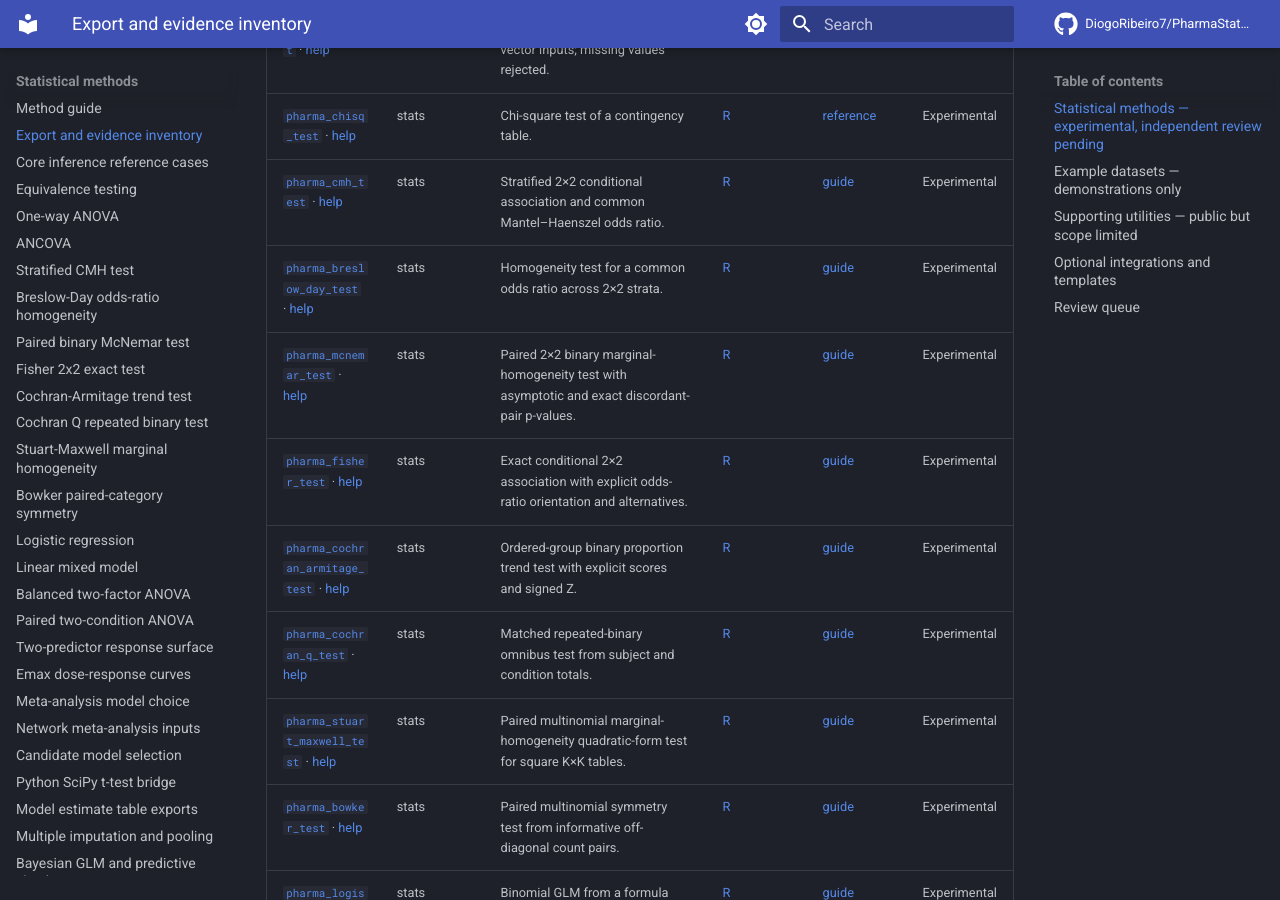
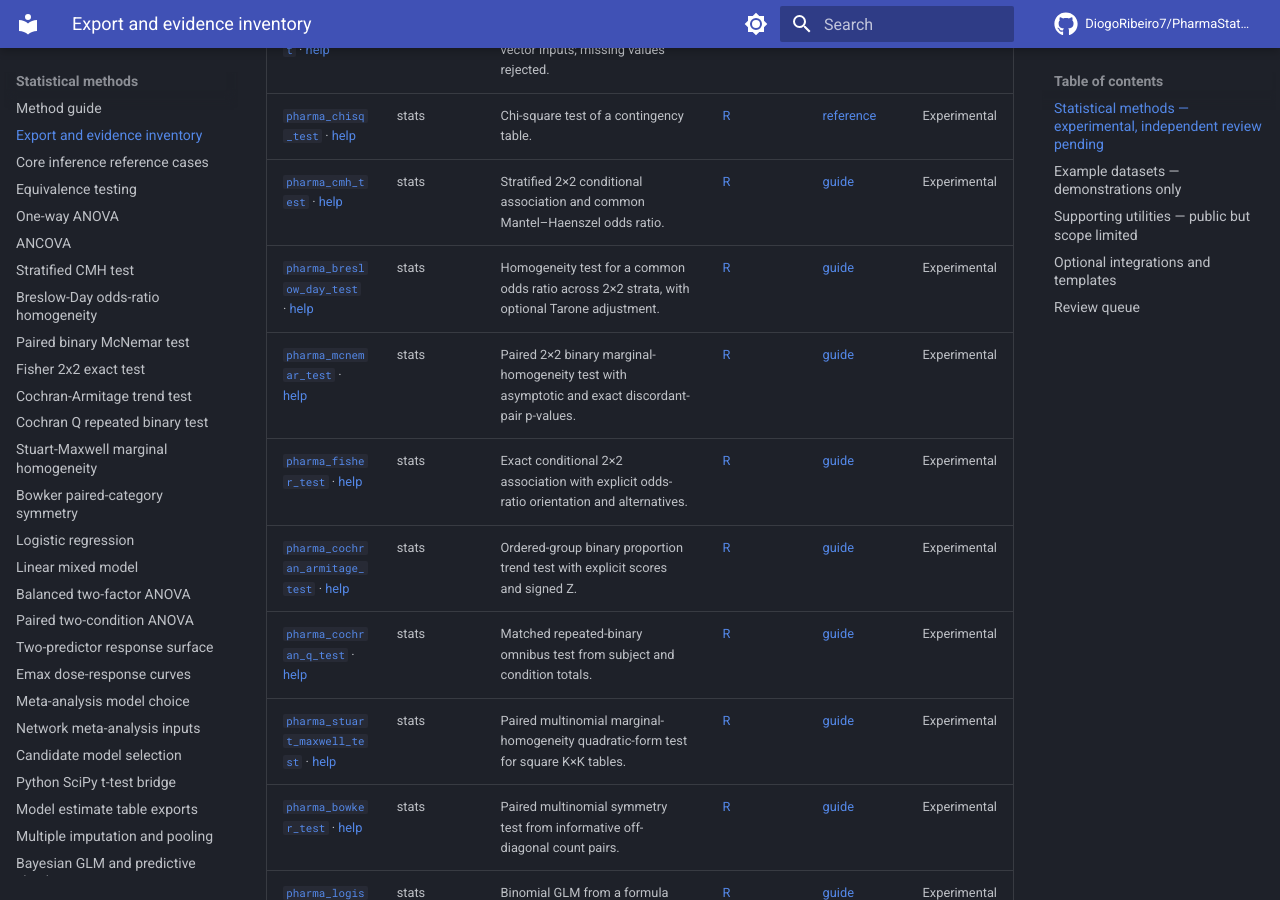
Before and after one commit to DiogoRibeiro7/PharmaStatsR, an MkDocs documentation site: the page built from docs/method-inventory.md, in a window 1280 px wide and 900 px high, scrolled down 938 px. Built offline with MkDocs 1.6.1 and Material for MkDocs 9.7.7, drawn with Linux system fonts in a browser that asks for light colours; comment, search, counter and statistics services are not loaded.

Commit message:
docs: integrate Tarone-adjusted Breslow-Day test

```diff
--- a/docs/method-inventory.md
+++ b/docs/method-inventory.md
@@ -15,7 +15,7 @@
 | [`pharma_t_test`](https://github.com/DiogoRibeiro7/PharmaStatsR/blob/main/R/pharma_t_test.R) · [help](https://github.com/DiogoRibeiro7/PharmaStatsR/blob/main/man/pharma_t_test.Rd) | stats | Two-sample t test; formula and vector inputs; missing values rejected. | [R](https://github.com/DiogoRibeiro7/PharmaStatsR/blob/main/tests/testthat/test-core-inference-references.R) | [reference](core-reference-cases.md) | Experimental |
 | [`pharma_chisq_test`](https://github.com/DiogoRibeiro7/PharmaStatsR/blob/main/R/pharma_chisq_test.R) · [help](https://github.com/DiogoRibeiro7/PharmaStatsR/blob/main/man/pharma_chisq_test.Rd) | stats | Chi-square test of a contingency table. | [R](https://github.com/DiogoRibeiro7/PharmaStatsR/blob/main/tests/testthat/test-core-inference-references.R) | [reference](core-reference-cases.md) | Experimental |
 | [`pharma_cmh_test`](https://github.com/DiogoRibeiro7/PharmaStatsR/blob/main/R/pharma_cmh_test.R) · [help](https://github.com/DiogoRibeiro7/PharmaStatsR/blob/main/man/pharma_cmh_test.Rd) | stats | Stratified 2×2 conditional association and common Mantel–Haenszel odds ratio. | [R](https://github.com/DiogoRibeiro7/PharmaStatsR/blob/main/tests/testthat/test-cmh-reference.R) | [guide](cmh.md) | Experimental |
-| [`pharma_breslow_day_test`](https://github.com/DiogoRibeiro7/PharmaStatsR/blob/main/R/pharma_breslow_day_test.R) · [help](https://github.com/DiogoRibeiro7/PharmaStatsR/blob/main/man/pharma_breslow_day_test.Rd) | stats | Homogeneity test for a common odds ratio across 2×2 strata. | [R](https://github.com/DiogoRibeiro7/PharmaStatsR/blob/main/tests/testthat/test-breslow-day-reference.R) | [guide](breslow-day.md) | Experimental |
+| [`pharma_breslow_day_test`](https://github.com/DiogoRibeiro7/PharmaStatsR/blob/main/R/pharma_breslow_day_test.R) · [help](https://github.com/DiogoRibeiro7/PharmaStatsR/blob/main/man/pharma_breslow_day_test.Rd) | stats | Homogeneity test for a common odds ratio across 2×2 strata, with optional Tarone adjustment. | [R](https://github.com/DiogoRibeiro7/PharmaStatsR/blob/main/tests/testthat/test-breslow-day-reference.R) | [guide](breslow-day.md) | Experimental |
 | [`pharma_mcnemar_test`](https://github.com/DiogoRibeiro7/PharmaStatsR/blob/main/R/pharma_mcnemar_test.R) · [help](https://github.com/DiogoRibeiro7/PharmaStatsR/blob/main/man/pharma_mcnemar_test.Rd) | stats | Paired 2×2 binary marginal-homogeneity test with asymptotic and exact discordant-pair p-values. | [R](https://github.com/DiogoRibeiro7/PharmaStatsR/blob/main/tests/testthat/test-mcnemar-reference.R) | [guide](mcnemar.md) | Experimental |
 | [`pharma_fisher_test`](https://github.com/DiogoRibeiro7/PharmaStatsR/blob/main/R/pharma_fisher_test.R) · [help](https://github.com/DiogoRibeiro7/PharmaStatsR/blob/main/man/pharma_fisher_test.Rd) | stats | Exact conditional 2×2 association with explicit odds-ratio orientation and alternatives. | [R](https://github.com/DiogoRibeiro7/PharmaStatsR/blob/main/tests/testthat/test-fisher-reference.R) | [guide](fisher-exact.md) | Experimental |
 | [`pharma_cochran_armitage_test`](https://github.com/DiogoRibeiro7/PharmaStatsR/blob/main/R/pharma_cochran_armitage_test.R) · [help](https://github.com/DiogoRibeiro7/PharmaStatsR/blob/main/man/pharma_cochran_armitage_test.Rd) | stats | Ordered-group binary proportion trend test with explicit scores and signed Z. | [R](https://github.com/DiogoRibeiro7/PharmaStatsR/blob/main/tests/testthat/test-cochran-armitage-reference.R) | [guide](cochran-armitage.md) | Experimental |
```
